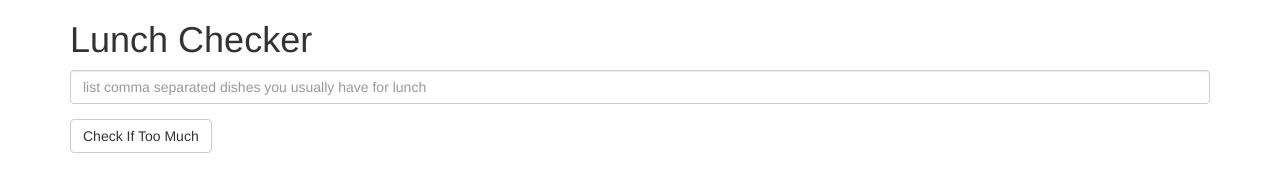
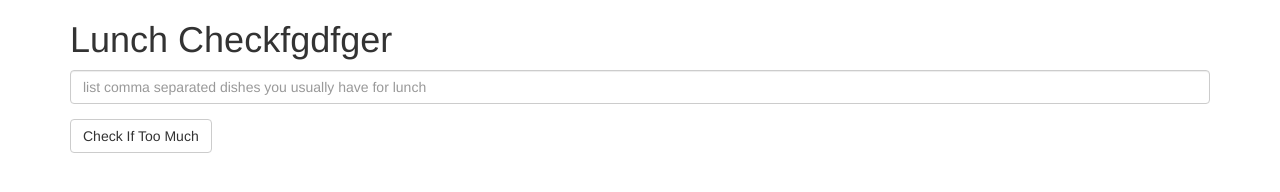
Before and after one commit to irimsirrom/angular_course, a plain HTML site: page module1-solution/index.html in a window 1280 px wide. Drawn offline with Linux system fonts and the light colour scheme.

Commit message:
Update index.html

```diff
--- a/module1-solution/index.html
+++ b/module1-solution/index.html
@@ -13,7 +13,7 @@
   </head>
 <body ng-app="lunchCheckerApp">
   <div class="container">
-  <h1>Lunch Checker</h1>
+  <h1>Lunch Checkfgdfger</h1>
     <div ng-controller="LunchCheckerController">
       <div class="form-group">
         <input id="lunch-menu" type="text" ng-model="list" placeholder="list comma separated dishes you usually have for lunch"
```
